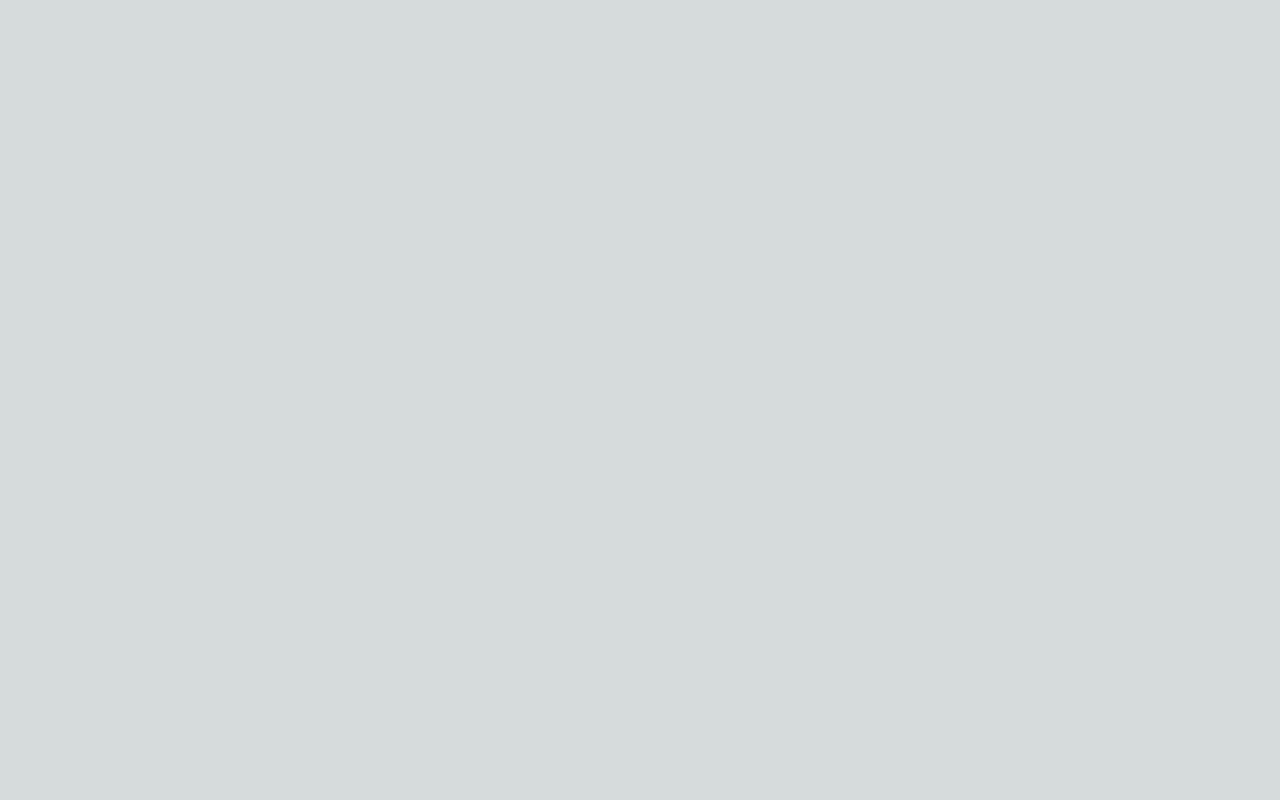
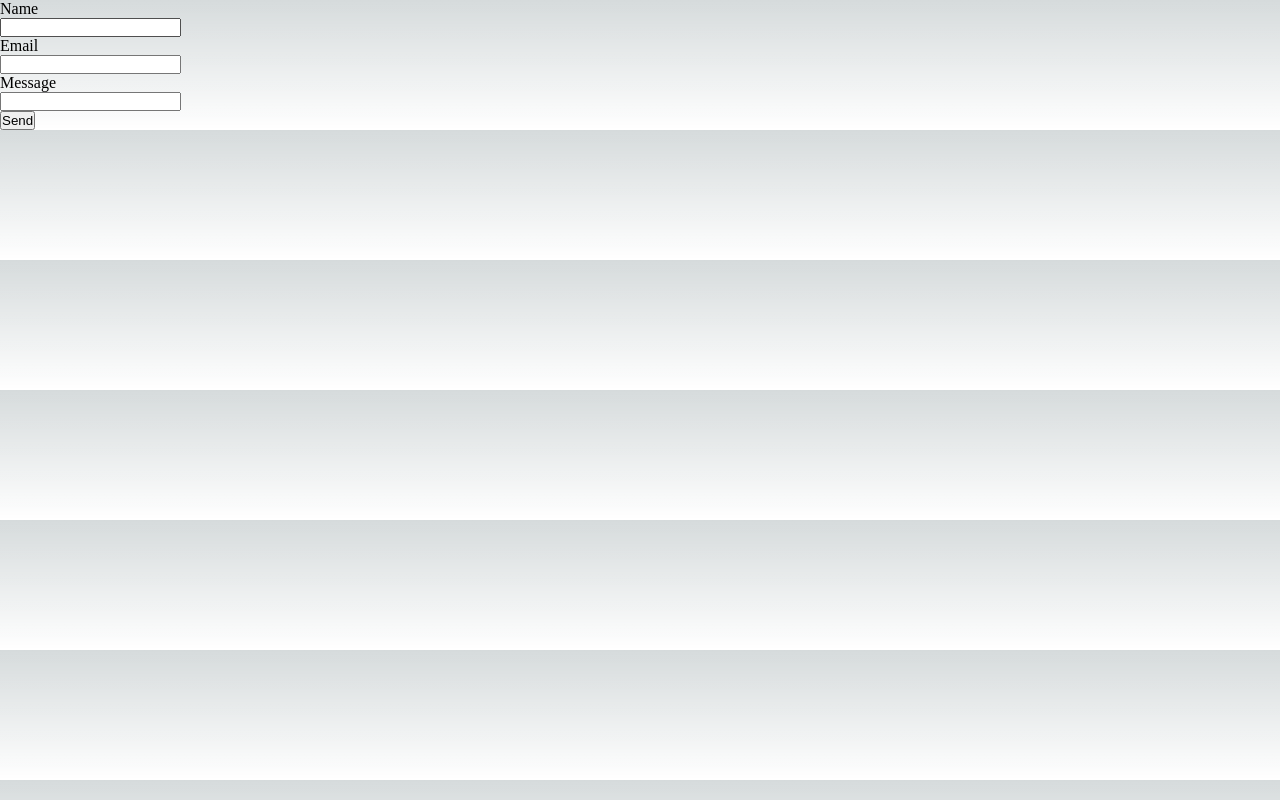
Before and after one commit to xocaid/portfolio, a Next.js app: page /sections/contact in a window 1280 px wide. Built offline with nearby package versions, Linux system fonts and the light colour scheme.

Commit message:
editing header

```diff
--- a/pages/sections/contact.tsx
+++ b/pages/sections/contact.tsx
@@ -3,12 +3,33 @@ import React from "react";
 const Contact = () => {
     return (
         <div className="contact">
+            <div className="formModal">
+                <div className="form">
+                    {/* input fields, send button */}
+                    {/* Add onSubmit= to line 10 */}
+                    <form id='contactform' >
+                        <label htmlFor="name">Name</label><br />
+                        <input
+                            id='name'
+                            type='text' /><br />
 
-            <div className="form">
-            {/* input fields, send button */}
-            </div>
+                        <label htmlFor="email">Email</label><br />
+                        <input
+                            id='email'
+                            type="email" /><br />
 
-            <div className="popup">
+                        <label htmlFor="message">Message</label> <br />
+                        <input
+                            id='message'
+                            type='text' /><br />
+                        {/* This submit will be connected to the modal */}
+                        <input type='submit' value='Send' />
+                    </form>
+                </div>
+
+                <div className="popup">
+
+                </div>
             </div>
         </div>
     )
--- a/pages/sections/landing.tsx
+++ b/pages/sections/landing.tsx
@@ -1,5 +1,6 @@
 import React from "react";
 import AvatarMaker from '../images/AvatarMaker.png'
+
 
 const Landing = () => {
     return (
```
Also changed, not shown: package.json (+12 -5 lines), pages/margins/header.tsx (+21 -7 lines), pages/margins/navbar.tsx (added, +18 -0 lines), tsconfig.json (+18 -5 lines), pages/tabs.tsx (added), 1 other file (tests, documents, lock files or other folders).
